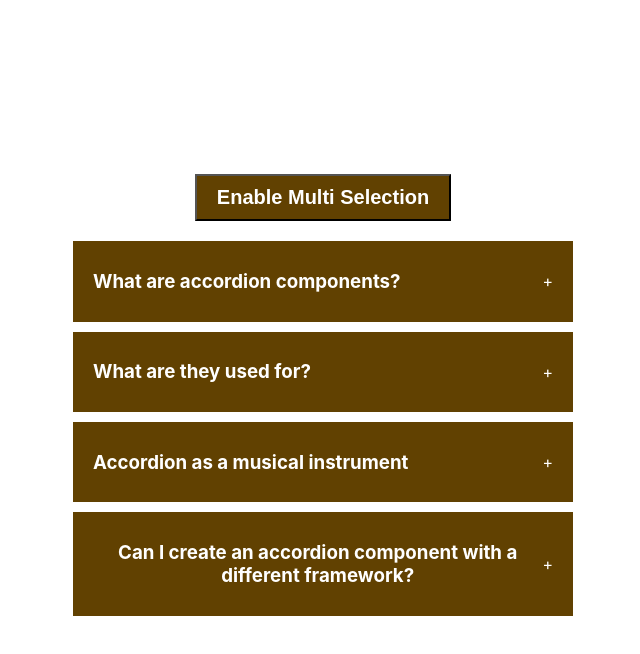
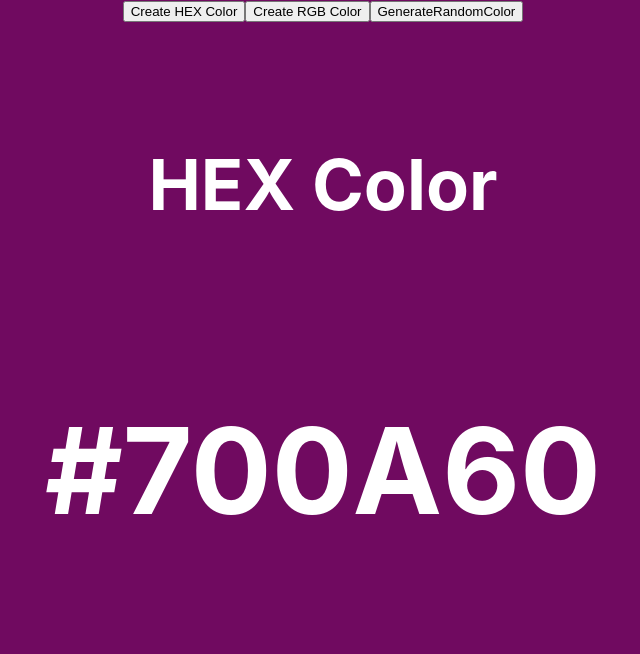
Before and after one commit to kwenealete/20-reactjs-projects, a React (Create React App) app: page / in a window 1280 px wide. Shown: the top 654 px of the page, without its empty margins (317-957 px from the left). Built offline with nearby package versions, Linux system fonts and the light colour scheme.

Commit message:
random color generator component app created

```diff
--- a/src/App.js
+++ b/src/App.js
@@ -1,12 +1,17 @@
 
 import './App.css';
 import Accordian from './components/accordian';
+import RandomColor from './components/random-color';
 
 function App() {
   return (
     <div className="App">
       {/* Accordian component */}
-      <Accordian />
+      {/* <Accordian />    */}
+
+      {/* Random Color component */}
+      <RandomColor />
+
     </div>
   );
 }
--- /dev/null
+++ b/src/components/random-color/index.jsx
@@ -0,0 +1,70 @@
+import { useState, useEffect } from "react";
+
+export default function RandomColor() {
+  const [colorType, setColorType] = useState("hex");
+  const [color, setColor] = useState("#000000");
+
+  function randomColorUtility(length) {
+    return Math.floor(Math.random() * length);
+  }
+
+  function handleCreateRandomHexColor() {
+    const hex = [0, 1, 2, 3, 4, 5, 6, 7, 8, 9, "A", "B", "C", "D", "E", "F"];
+    let hexColor = "#";
+
+    for (let i = 0; i < 6; i++) {
+      hexColor += hex[randomColorUtility(hex.length)];
+    }
+    setColor(hexColor);
+  }
+
+  function handleCreateRandomRgbColor() {
+    const r = randomColorUtility(256);
+    const g = randomColorUtility(256);
+    const b = randomColorUtility(256);
+
+    setColor(`rgb(${r},${g},${b})`);
+  }
+
+  useEffect(() => {
+    if (colorType === "rgb") handleCreateRandomRgbColor();
+    else handleCreateRandomHexColor();
+  }, [colorType]);
+
+  return (
+    <div
+      style={{
+        width: "100vw",
+        height: "100vh",
+        background: color
+      }}
+    >
+      <button onClick={() => setColorType("hex")}>Create HEX Color</button>
+      <button onClick={() => setColorType("rgb")}>Create RGB Color</button>
+      <button
+        onClick={
+          colorType === "hex"
+            ? handleCreateRandomHexColor
+            : handleCreateRandomRgbColor
+        }
+      >
+        GenerateRandomColor
+      </button>
+      <div
+        style={{
+          display: "flex",
+          justifyContent: "center",
+          alignItems: "center",
+          color: "#fff",
+          fontSize: "60px",
+          marginTop: "50px",
+          flexDirection: "column",
+          gap: "20px"
+        }}
+      >
+        <h3>{colorType === "rgb" ? "RGB Color" : "HEX Color"}</h3>
+        <h1>{color}</h1>
+      </div>
+    </div>
+  );
+}
```
